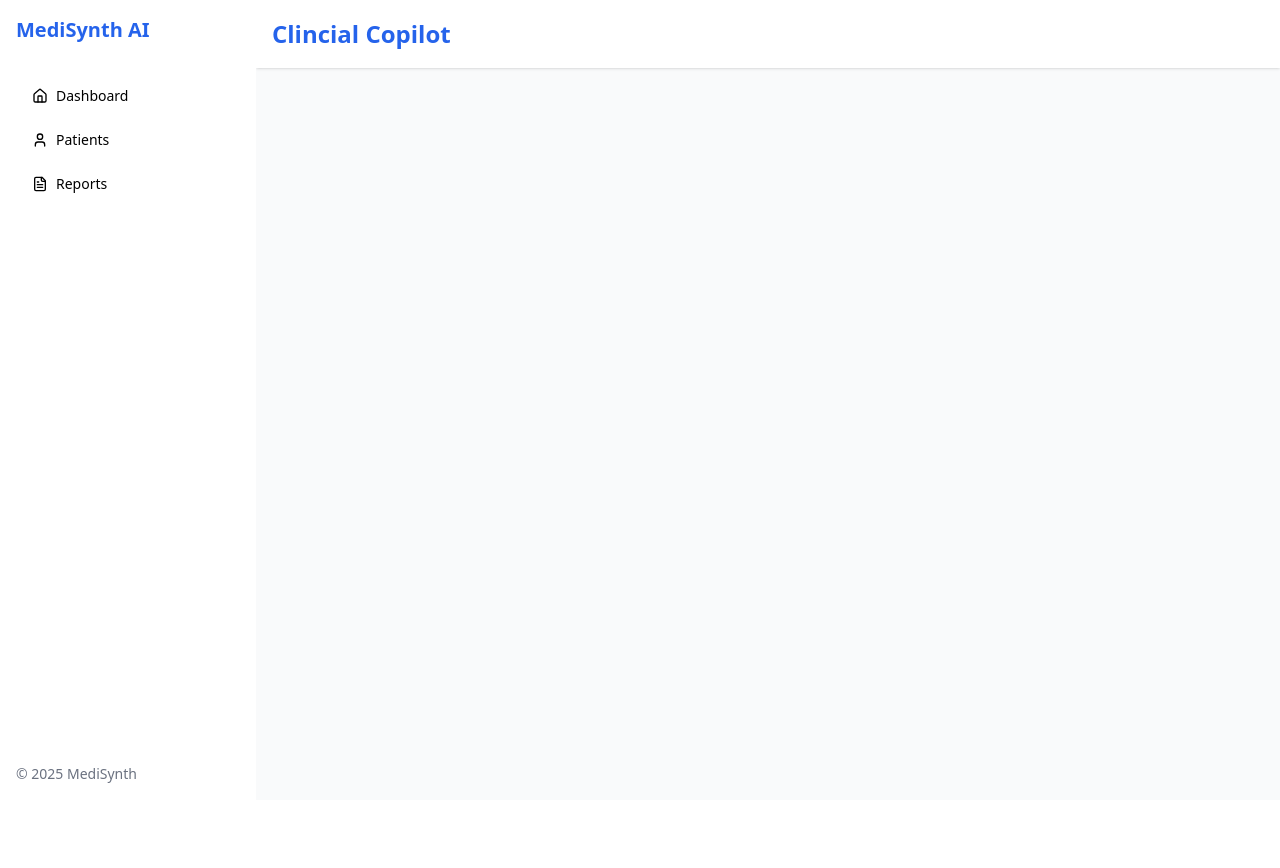
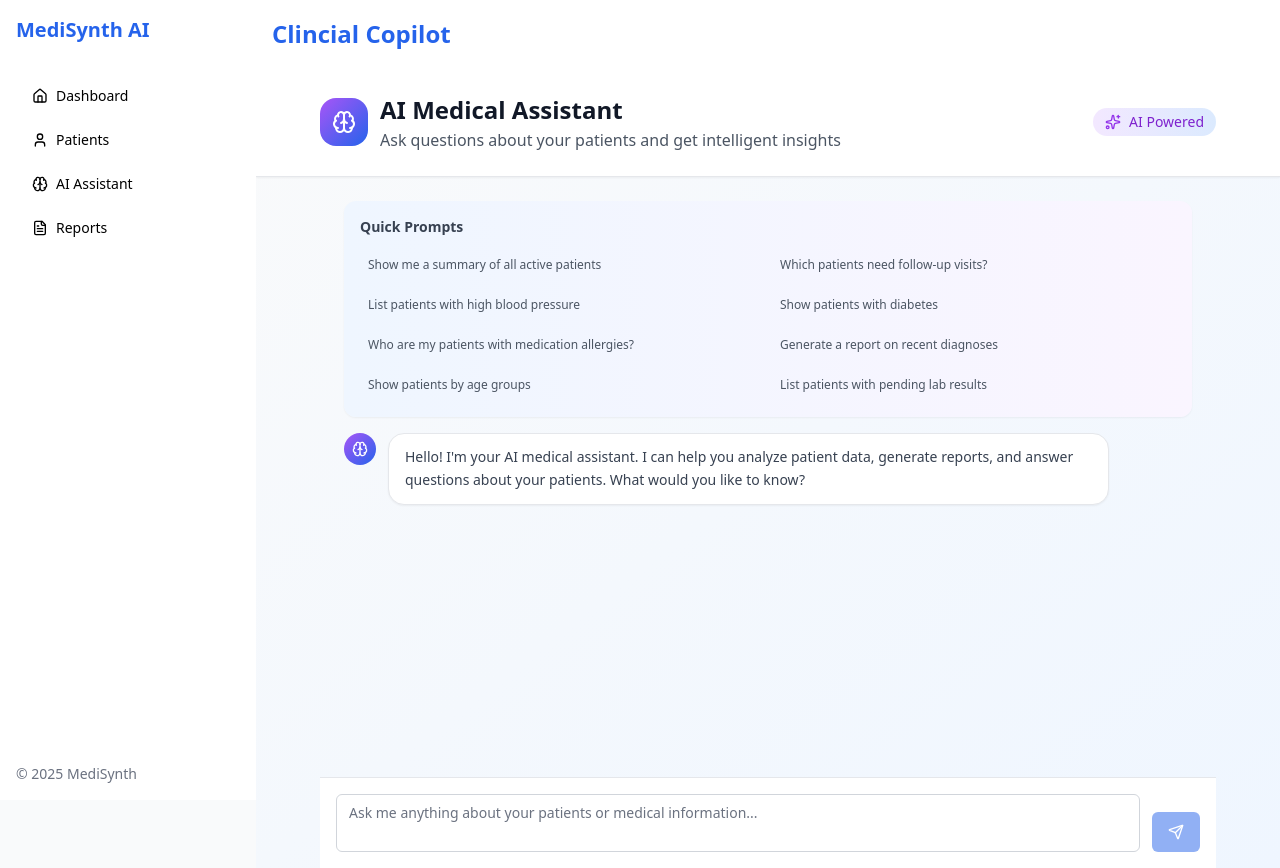
Before and after one commit to Maxxtucker/LLM-based-Clinical-Copilot-A-Generative-AI-Solution-for-Streamlining-Electronic-Health-Records, a React (Create React App) app in the folder my-react-app/: page /ai in a window 1280 px wide. Before the commit the page ends 800 px from the top, so only its background shows below. Built offline with nearby package versions, Linux system fonts and the light colour scheme.

Commit message:
integrated AIAssistant front-end with dummy data

```diff
--- a/my-react-app/package.json
+++ b/my-react-app/package.json
@@ -14,6 +14,7 @@
     "lucide-react": "^0.544.0",
     "react": "^19.1.1",
     "react-dom": "^19.1.1",
+    "react-markdown": "^10.1.0",
     "react-router-dom": "^7.9.1",
     "react-scripts": "5.0.1",
     "tailwind-merge": "^3.3.1",
--- a/my-react-app/src/App.js
+++ b/my-react-app/src/App.js
@@ -5,10 +5,13 @@ import { Routes, Route, Navigate, Link } from "react-router-dom";
 import PatientCard from "./components/dashboard/PatientCard";
 import StatsCard from "./components/dashboard/StatsCards";
 import PatientForm from "./components/forms/PatientForm";
-import { Users, Activity, ClipboardList, Home, User, FileText } from "lucide-react";
+import { Users, Activity, ClipboardList, Home, User, FileText, Brain } from "lucide-react";
 
 // Report components
 import Reports from "./pages/Reports";
+
+// AI Assistant components
+import AIAssistant from "./pages/AIAssistant";
 
 // Sidebar imports
 import {
@@ -91,6 +94,15 @@ function App() {
                   </Link>
                 </SidebarMenuButton>
               </SidebarMenuItem>
+              <SidebarMenuItem>
+                <SidebarMenuButton asChild>
+                  <Link to="/ai">
+                    <Brain className="mr-2 h-4 w-4" />
+                    AI Assistant
+                  </Link>
+                </SidebarMenuButton>
+              </SidebarMenuItem>
+
               <SidebarMenuItem>
                 <SidebarMenuButton asChild>
                   <Link to="/reports">
@@ -177,46 +189,8 @@ function App() {
                 </section>
               }
             />
-
-            {/* Reports hub */}
-            {/* <Route
-              path="/reports"
-              element={
-                <section className="p-6">
-                  <h2 className="text-xl font-bold text-neutral-800 mb-4">
-                    Reports
-                  </h2>
-                  <ul className="list-disc pl-6 space-y-2">
-                    <li>
-                      <Link to="/reports/discharge" className="text-blue-600 hover:underline">
-                        Discharge Report
-                      </Link>
-                    </li>
-                    <li>
-                      <Link to="/reports/handover" className="text-blue-600 hover:underline">
-                        Handover Report
-                      </Link>
-                    </li>
-                    <li>
-                      <Link to="/reports/referral" className="text-blue-600 hover:underline">
-                        Referral Report
-                      </Link>
-                    </li>
-                  </ul>
-                </section>
-              }
-            /> */}
-
-            {/* Sub-report routes */}
-
-            {/* <Route
-              path="/reports/discharge"
-              element={<DischargeReport patients={patients} isLoading={isLoading} />}
-            />
-
-            <Route path="/reports/handover" element={<HandoverReport />} />
-            <Route path="/reports/referral" element={<ReferralReport />} /> */}
             <Route path="/reports" element={<Reports />} />
+            <Route path="/ai" element={<AIAssistant />} />
           </Routes>
         </div>
       </div>
--- a/my-react-app/src/pages/AIAssitant.jsx
+++ b/my-react-app/src/pages/AIAssistant.jsx
@@ -1,6 +1,6 @@
 import React, { useState, useRef, useEffect } from "react";
-import { Patient } from "@/entities/Patient";
-import { InvokeLLM } from "@/integrations/Core";
+// import { Patient } from "./entities/Patient";
+// import { InvokeLLM } from "@/integrations/Core";
 import { Brain, Sparkles } from "lucide-react";
 import { motion } from "framer-motion";
 
@@ -33,7 +33,53 @@ export default function AIAssistant() {
 
     try {
       // Get all patient data to provide context
-      const patients = await Patient.list();
+      // TEMP MOCK: replace Patient.list() with static mock data
+      const patients = [
+        {
+          id: 1,
+          first_name: "Alice",
+          last_name: "Tan",
+          gender: "female",
+          date_of_birth: "1988-05-12",
+          phone: "+65 9123 4567",
+          status: "active",
+          medical_record_number: "MRN001",
+          chief_complaint: "Frequent headaches for the past 2 weeks",
+          medical_history: "Hypertension",
+          current_medications: "Paracetamol",
+          allergies: "Penicillin",
+          vital_signs: {
+            blood_pressure: "120/80",
+            heart_rate: "75",
+            temperature: "36.8°C"
+          },
+          diagnosis: "Migraine",
+          treatment_plan: "Lifestyle modification, pain management",
+          ai_summary: true,
+        },
+        {
+          id: 2,
+          first_name: "John",
+          last_name: "Lim",
+          gender: "male",
+          date_of_birth: "1975-09-23",
+          phone: "+65 9876 5432",
+          status: "inactive",
+          medical_record_number: "MRN002",
+          chief_complaint: "Chest pain when exercising",
+          medical_history: "Hyperlipidemia",
+          current_medications: "Atorvastatin",
+          allergies: "None",
+          vital_signs: {
+            blood_pressure: "135/85",
+            heart_rate: "88",
+            temperature: "37.1°C"
+          },
+          diagnosis: "Angina",
+          treatment_plan: "Further cardiac evaluation",
+          ai_summary: false,
+        }
+      ];
 
       const prompt = `
         You are an AI medical assistant helping healthcare professionals analyze patient data and provide insights.
@@ -62,9 +108,17 @@ export default function AIAssistant() {
         Format your response in a clear, professional manner using markdown when appropriate for better readability.
       `;
 
-      const response = await InvokeLLM({ prompt });
+      // const response = await InvokeLLM({ prompt });
 
       // Add AI response to chat
+          // TEMP: Mock LLM response for front-end preview
+      const response = `
+      ### AI Summary:
+      Here is a placeholder response from the AI assistant. Your LLM will eventually generate detailed medical insights here based on patient data and the user's query.
+
+      This mock allows you to work on the front-end without wiring up a backend or LLM service.
+      `;
+
       setMessages(prev => [...prev, { text: response, isUser: false }]);
 
     } catch (error) {
```
Also changed, not shown: 1 other file (tests, documents, lock files or other folders).
